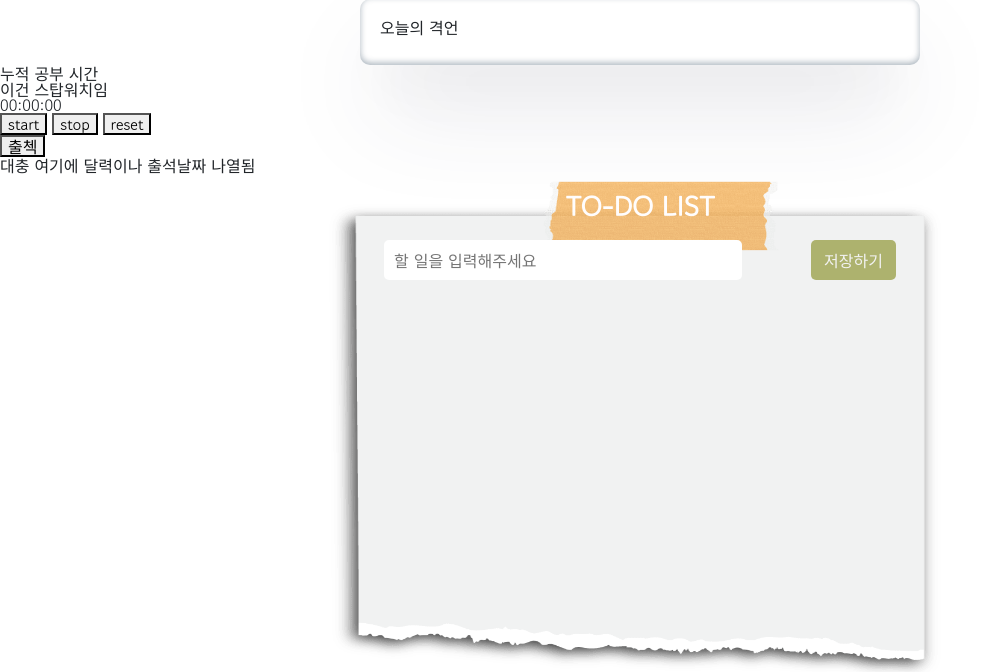
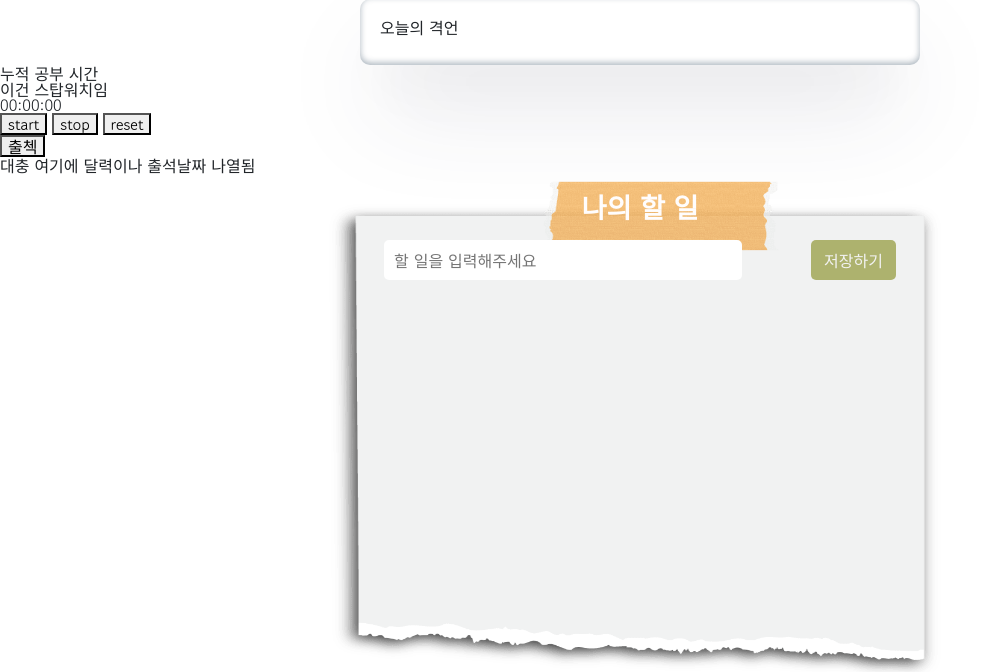
Before and after one commit to amisu1203/SWM-Project, a Flask app: page / in a window 1280 px wide. Shown: the part 121-793 px from the top of the page, without its empty margins (0-995 px from the left). Run offline with Flask 3, Linux system fonts and the light colour scheme; data that the repository does not hold is empty; some libraries are stand-ins or nearby versions.

Commit message:
todo css 수정

```diff
--- a/static/css/todo.css
+++ b/static/css/todo.css
@@ -31,7 +31,7 @@ body * {
   overflow: auto;
 }
 .con-todos .con-title-todo {
-  font-family: "Inconsolata", monospace;
+  /* font-family: "Inconsolata", monospace; */
   font-weight: 800;
   font-size: 1.7rem;
   position: sticky;
--- a/templates/index.html
+++ b/templates/index.html
@@ -76,7 +76,7 @@
 
       <div class="con-todos">
         <div class="con-title-todo">
-          <h3>TO-DO LIST</h3>
+          <h3>나의 할 일</h3>
         </div>
         <div class="con-inp-todo">
           <label for="todo" class="mytodo clearfix">
```
